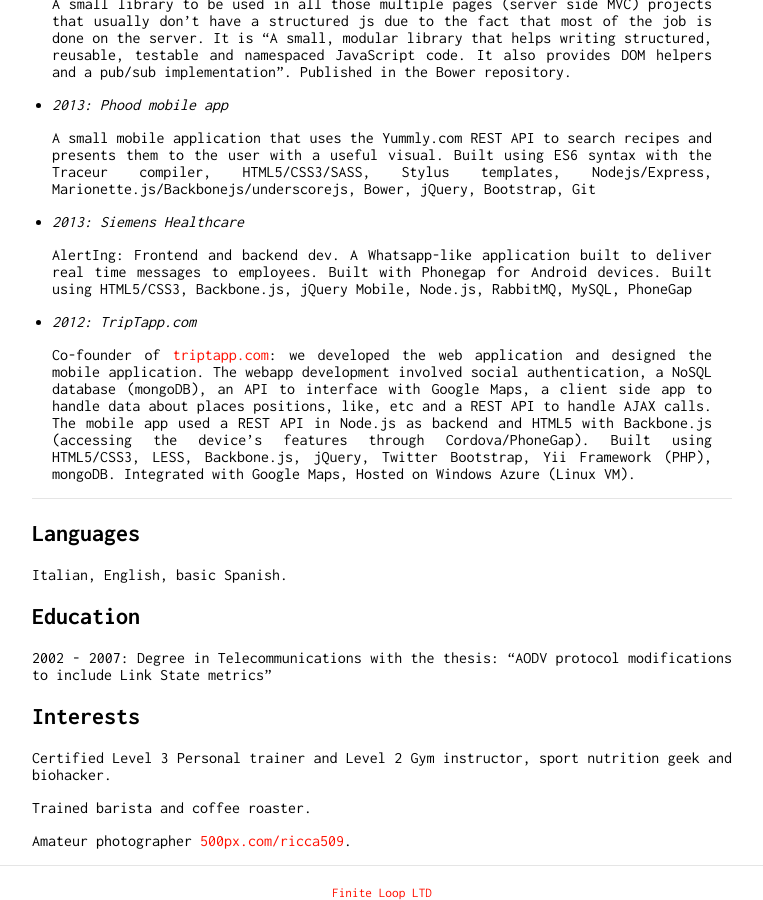
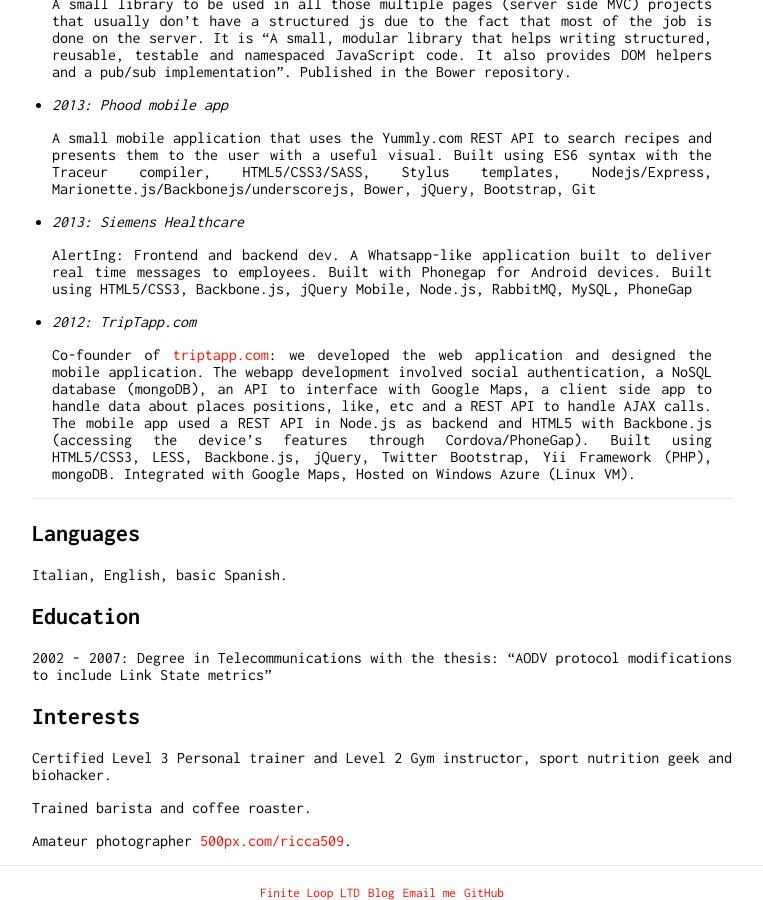
Before and after one commit to ricca509/ricca509.github.io, a Jekyll site: the page built from index.md, in a window 1280 px wide and 900 px high, scrolled down 4441 px. Shown: the whole window, without its empty margins (258-1021 px from the left). Built offline with Jekyll 4.4.1, drawn with Linux system fonts in a browser that asks for light colours; our own code applies the rules of GitHub Pages for plain Markdown files.

Commit message:
Changes footer config

```diff
--- a/_config.yml
+++ b/_config.yml
@@ -7,8 +7,15 @@ markdown: kramdown
 tracking_id: "UA-156846806-1"
 
 footer: yes
-footer_url: "https://onefiniteloop.io"
-footer_text: "Finite Loop LTD"
+footer_nav:
+  - text: "Finite Loop LTD"
+    link: "https://onefiniteloop.io"
+  - text: "Blog"
+    link: "https://onefiniteloop.io"
+  - text: "Email me"
+    link: "mailto:hello@ricca509.me"
+  - text: "GitHub"
+    link: "https://github.com/ricca509"
 
 sass:
   style: compressed
--- a/_includes/footer.html
+++ b/_includes/footer.html
@@ -1,6 +1,8 @@
 <footer>
   <hr />
   <p style="text-align: center; margin-bottom: 10px">
-  <a href="{{ site.footer_url }}"><small>{{ site.footer_text }}</small></a>
+    {% for x in site.footer_nav %}
+    <a href="{{ x.link }}"><small>{{ x.text }}</small></a>
+    {% endfor %}
   </p>
 </footer>
```
